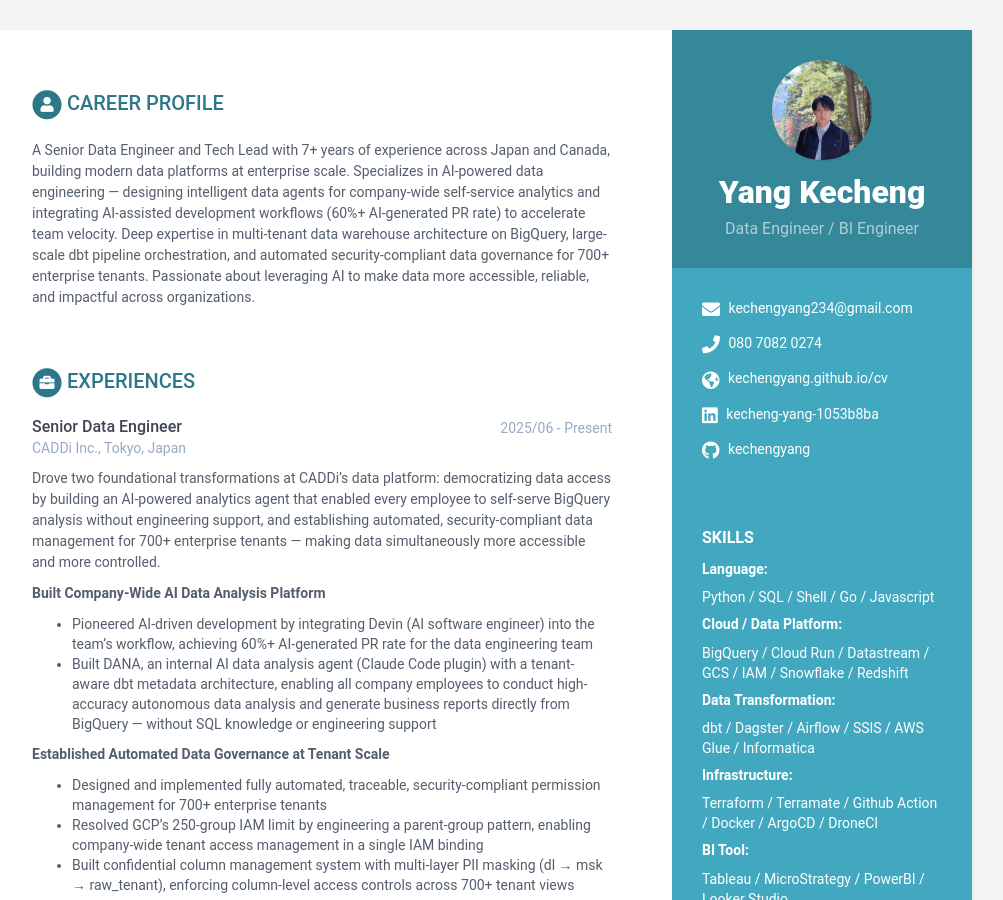
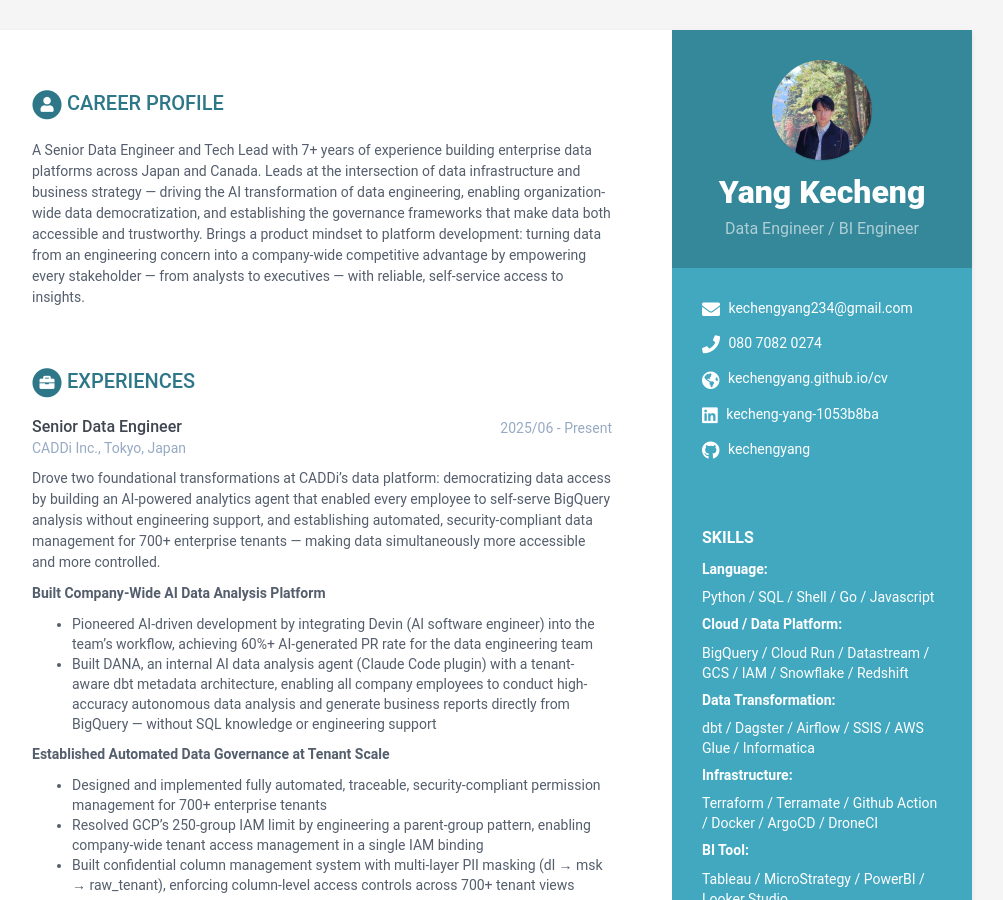
Before and after one commit to kechengyang/cv, a Jekyll site: the page built from index.html, in a window 1280 px wide and 900 px high. Shown: the whole window, without its empty margins (168-1171 px from the left). Built offline with Jekyll 4.4.1, drawn with Linux system fonts in a browser that asks for light colours.

Commit message:
style: rewrite career summary with strategic framing
Co-Authored-By: Claude Sonnet 4.6 <noreply@anthropic.com>

```diff
--- a/_data/data.yml
+++ b/_data/data.yml
@@ -72,7 +72,7 @@ sidebar:
 career-profile:
   title: Career Profile
   summary: |
-    A Senior Data Engineer and Tech Lead with 7+ years of experience across Japan and Canada, building modern data platforms at enterprise scale. Specializes in AI-powered data engineering — designing intelligent data agents for company-wide self-service analytics and integrating AI-assisted development workflows (60%+ AI-generated PR rate) to accelerate team velocity. Deep expertise in multi-tenant data warehouse architecture on BigQuery, large-scale dbt pipeline orchestration, and automated security-compliant data governance for 700+ enterprise tenants. Passionate about leveraging AI to make data more accessible, reliable, and impactful across organizations.
+    A Senior Data Engineer and Tech Lead with 7+ years of experience building enterprise data platforms across Japan and Canada. Leads at the intersection of data infrastructure and business strategy — driving the AI transformation of data engineering, enabling organization-wide data democratization, and establishing the governance frameworks that make data both accessible and trustworthy. Brings a product mindset to platform development: turning data from an engineering concern into a company-wide competitive advantage by empowering every stakeholder — from analysts to executives — with reliable, self-service access to insights.
 education:
   title: Education
   info:
```
